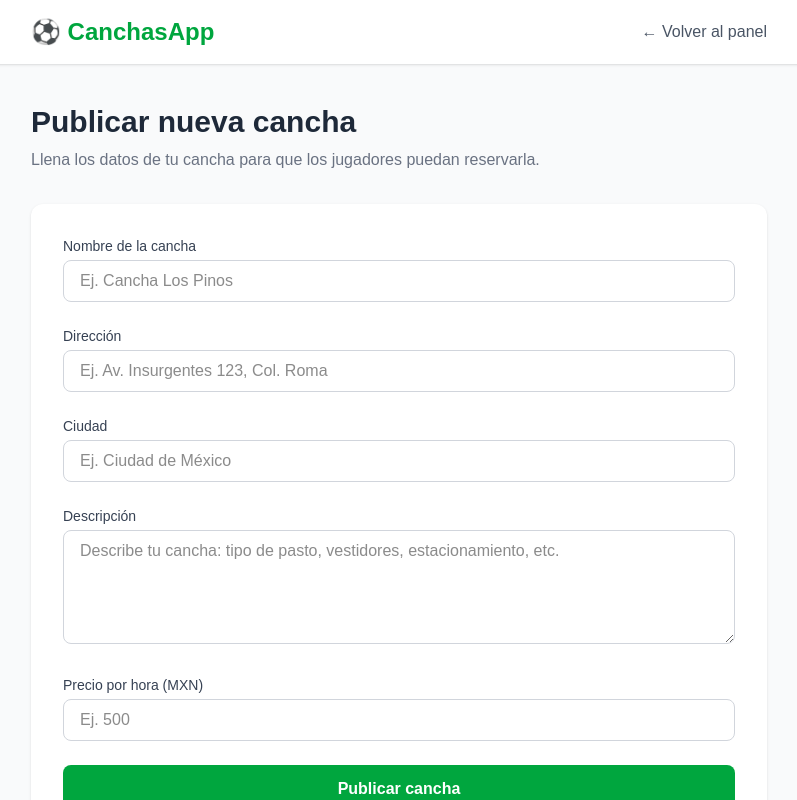
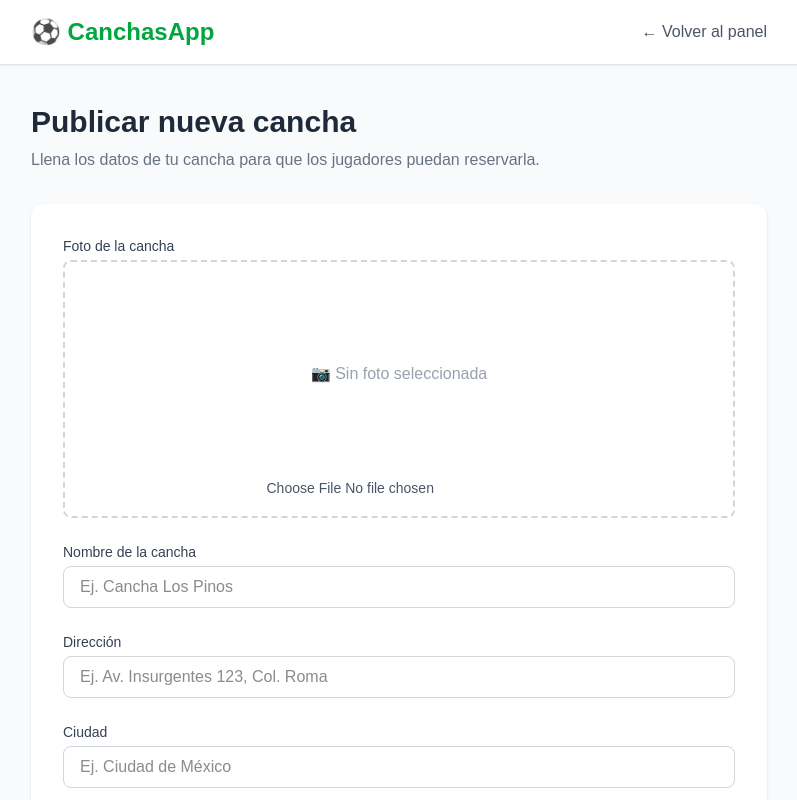
Before and after one commit to cmojarding-debug/canchas-app, a Next.js app: page /propietario/nueva-cancha in a window 1280 px wide. Shown: the top 800 px of the page, without its empty margins (241-1038 px from the left). Built offline with nearby package versions, Linux system fonts and the light colour scheme; no server answers.

Commit message:
Agregar fotos de canchas

```diff
--- a/app/page.tsx
+++ b/app/page.tsx
@@ -33,8 +33,12 @@ export default async function Home() {
         <div className="grid grid-cols-1 md:grid-cols-2 lg:grid-cols-3 gap-6">
           {canchas?.map((cancha) => (
             <div key={cancha.id} className="bg-white rounded-xl shadow-sm overflow-hidden hover:shadow-md transition">
-              <div className="bg-green-100 h-40 flex items-center justify-center">
-                <span className="text-5xl">⚽</span>
+              <div className="bg-green-100 h-40 flex items-center justify-center overflow-hidden">
+                {cancha.foto_url ? (
+                  <img src={cancha.foto_url} alt={cancha.nombre} className="w-full h-full object-cover" />
+                ) : (
+                  <span className="text-5xl">⚽</span>
+                )}
               </div>
               <div className="p-4">
                 <h4 className="font-bold text-gray-800">{cancha.nombre}</h4>
--- a/app/propietario/nueva-cancha/page.tsx
+++ b/app/propietario/nueva-cancha/page.tsx
@@ -8,6 +8,8 @@ export default function NuevaCancha() {
   const router = useRouter()
   const [loading, setLoading] = useState(false)
   const [error, setError] = useState('')
+  const [foto, setFoto] = useState<File | null>(null)
+  const [preview, setPreview] = useState('')
   const [form, setForm] = useState({
     nombre: '',
     direccion: '',
@@ -18,6 +20,14 @@ export default function NuevaCancha() {
 
   const handleChange = (e: React.ChangeEvent<HTMLInputElement | HTMLTextAreaElement>) => {
     setForm({ ...form, [e.target.name]: e.target.value })
+  }
+
+  const handleFoto = (e: React.ChangeEvent<HTMLInputElement>) => {
+    const file = e.target.files?.[0]
+    if (file) {
+      setFoto(file)
+      setPreview(URL.createObjectURL(file))
+    }
   }
 
   const handleSubmit = async (e: React.FormEvent) => {
@@ -33,6 +43,28 @@ export default function NuevaCancha() {
       return
     }
 
+    let foto_url = ''
+
+    if (foto) {
+      const ext = foto.name.split('.').pop()
+      const fileName = `${user.id}-${Date.now()}.${ext}`
+      const { error: uploadError } = await supabase.storage
+        .from('canchas')
+        .upload(fileName, foto)
+
+      if (uploadError) {
+        setError('Error al subir la foto: ' + uploadError.message)
+        setLoading(false)
+        return
+      }
+
+      const { data: urlData } = supabase.storage
+        .from('canchas')
+        .getPublicUrl(fileName)
+
+      foto_url = urlData.publicUrl
+    }
+
     const { error: insertError } = await supabase.from('canchas').insert({
       nombre: form.nombre,
       direccion: form.direccion,
@@ -41,6 +73,7 @@ export default function NuevaCancha() {
       precio_hora: parseFloat(form.precio_hora),
       propietario_id: user.id,
       activa: true,
+      foto_url: foto_url || null,
     })
 
     if (insertError) {
@@ -74,6 +107,26 @@ export default function NuevaCancha() {
         )}
 
         <form onSubmit={handleSubmit} className="bg-white rounded-xl shadow-sm p-8 space-y-6">
+
+          <div>
+            <label className="block text-sm font-medium text-gray-700 mb-1">Foto de la cancha</label>
+            <div className="border-2 border-dashed border-gray-300 rounded-lg p-4 text-center">
+              {preview ? (
+                <img src={preview} alt="Preview" className="w-full h-48 object-cover rounded-lg mb-2" />
+              ) : (
+                <div className="h-48 flex items-center justify-center text-gray-400">
+                  <span>📷 Sin foto seleccionada</span>
+                </div>
+              )}
+              <input
+                type="file"
+                accept="image/*"
+                onChange={handleFoto}
+                className="mt-2 text-sm text-gray-600"
+              />
+            </div>
+          </div>
+
           <div>
             <label className="block text-sm font-medium text-gray-700 mb-1">Nombre de la cancha</label>
             <input
```
